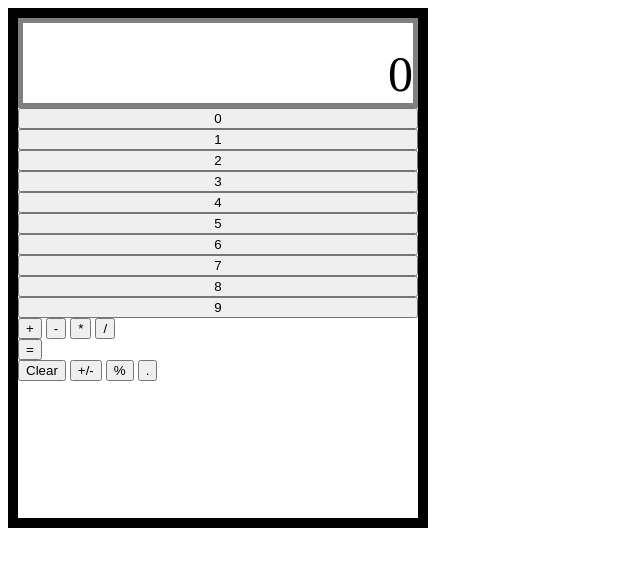
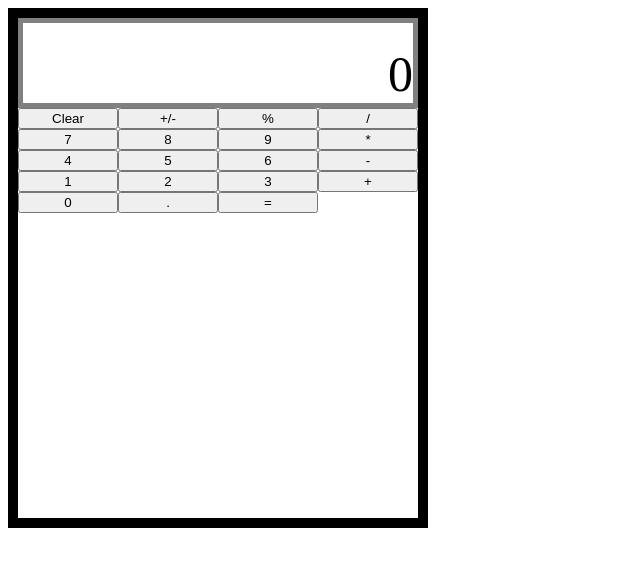
Before and after one commit to rahulwankhede/odin-calculator, a plain HTML site: page index.html in a window 1280 px wide. Shown: the whole page, without its empty margins (0-640 px from the left). Drawn offline with Linux system fonts and the light colour scheme.

Commit message:
arrange calculator buttons as in example project

```diff
--- a/calculator.js
+++ b/calculator.js
@@ -23,8 +23,8 @@ function operate(a, operator, b){
 }
 
 const display = document.querySelector('.display');
-const numberButtons = document.querySelectorAll('div.numbers button');
-const operatorButtons = document.querySelectorAll('div.xion button');
+const numberButtons = document.querySelectorAll('.numbers');
+const operatorButtons = document.querySelectorAll('.xion');
 const equalsButton = document.querySelector('.equals');
 const clearButton = document.querySelector('.clear');
 const signButton = document.querySelector('.sign');
@@ -98,8 +98,9 @@ signButton.addEventListener('click', changeSign);
 
 function getPercent(){
 	if (display.textContent.length < 11){
-		display.textContent = parseFloat(display.textContent) / 100;
-		decimalPresent = (num.toString()).indexOf('.') >= 0;
+		display.textContent = (parseFloat(display.textContent) / 100).toString().slice(0, 11);
+
+		decimalPresent = (display.textContent.indexOf('.') >= 0);
 	}
 }
 
--- a/index.html
+++ b/index.html
@@ -12,33 +12,25 @@
 			0
 			</div>
 			<div class="buttons">
-				<div class="numbers">
-					<button id='0'>0</button>
-					<button id='1'>1</button>
-					<button id='2'>2</button>
-					<button id='3'>3</button>
-					<button id='4'>4</button>
-					<button id='5'>5</button>
-					<button id='6'>6</button>
-					<button id='7'>7</button>
-					<button id='8'>8</button>
-					<button id='9'>9</button>
-				</div>
-				<div class="operators">
-					<div class="xion">
-						<button class='add' id='+'>+</button>
-						<button class='subtract' id='-'>-</button>
-						<button class='multiply' id='*'>*</button>
-						<button class='divide' id='/'>/</button>
-					</div>
-					<button class='equals' id='='>=</button>
-				</div>
-				<div class='helpers'>
-					<button class='clear'>Clear</button>
-					<button class='sign'>+/-</button>
-					<button class='percentage'>%</button>
-					<button class='decimal'>.</button>
-				</div>
+				<button class='helpers clear'>Clear</button>
+				<button class='helpers sign'>+/-</button>
+				<button class='helpers percentage'>%</button>
+				<button class='operators xion divide' id='/'>/</button>
+				<button class="numbers" id='7'>7</button>
+				<button class="numbers" id='8'>8</button>
+				<button class="numbers" id='9'>9</button>
+				<button class='operators xion multiply' id='*'>*</button>
+				<button class="numbers" id='4'>4</button>
+				<button class="numbers" id='5'>5</button>
+				<button class="numbers" id='6'>6</button>
+				<button class='operators xion subtract' id='-'>-</button>
+				<button class="numbers" id='1'>1</button>
+				<button class="numbers" id='2'>2</button>
+				<button class="numbers" id='3'>3</button>
+				<button class='operators xion add' id='+'>+</button>
+				<button class="numbers" id='0'>0</button>
+				<button class='helpers decimal'>.</button>
+				<button class='operators equals' id='='>=</button>
 			</div>
 		<div>
 	</body>
--- a/styles.css
+++ b/styles.css
@@ -14,6 +14,7 @@
 	border: solid grey 5px;
 }
 
-.buttons .numbers{
+.buttons{
 	display: grid;
+	grid-template-columns: repeat(4, 1fr);
 }
```
